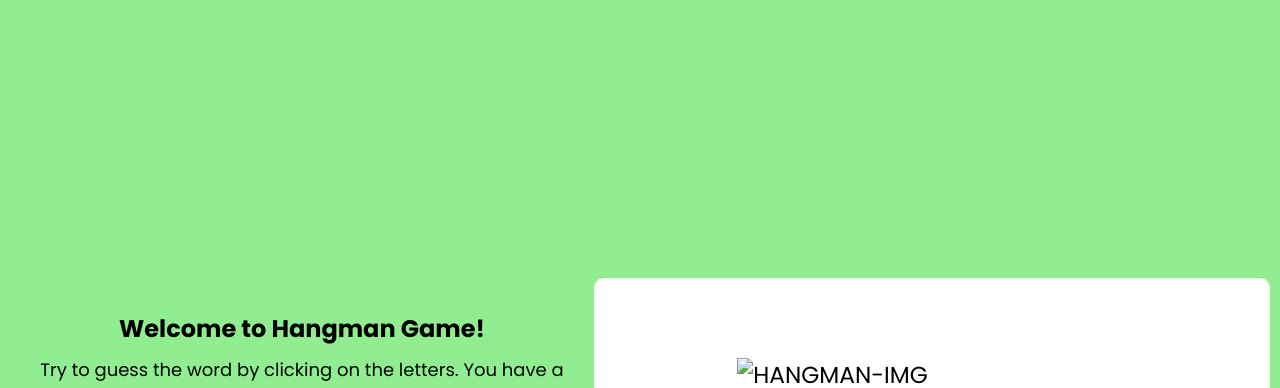
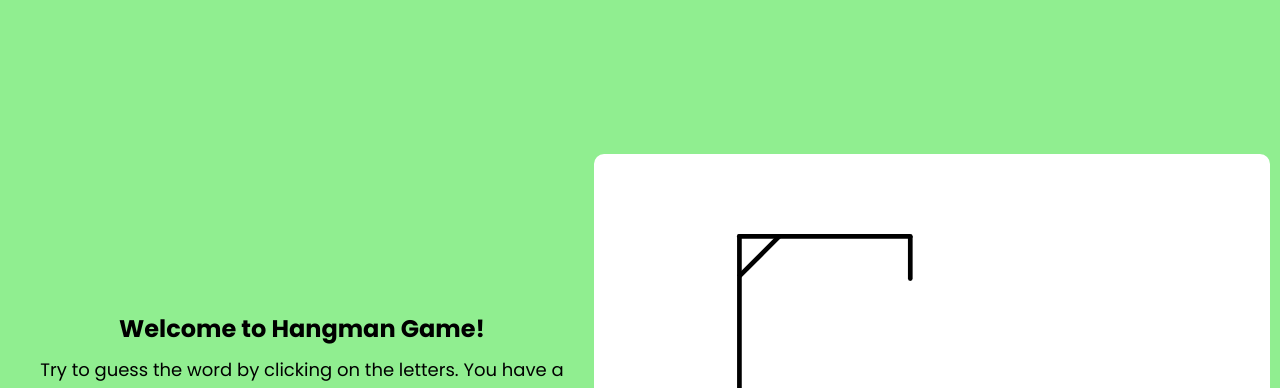
Before and after one commit to RasulGv/hangman, a plain HTML site: page index.html in a window 1280 px wide. Shown: the top 388 px of the page. Drawn offline with Linux system fonts and the light colour scheme; the site is published under a folder, as on GitHub Pages, so addresses that start at the root find nothing.

Commit message:
nwq changes

```diff
--- a/index.html
+++ b/index.html
@@ -27,7 +27,7 @@
     </div>
     <div class="container">
         <div class="hangman">
-            <img src="/images/hangman-0.svg" alt="hangman-img">
+            <img src="./images/hangman-0.svg" alt="hangman-img">
             <h1>Hangman Game</h1>
         </div>
      <div class="game">
```
